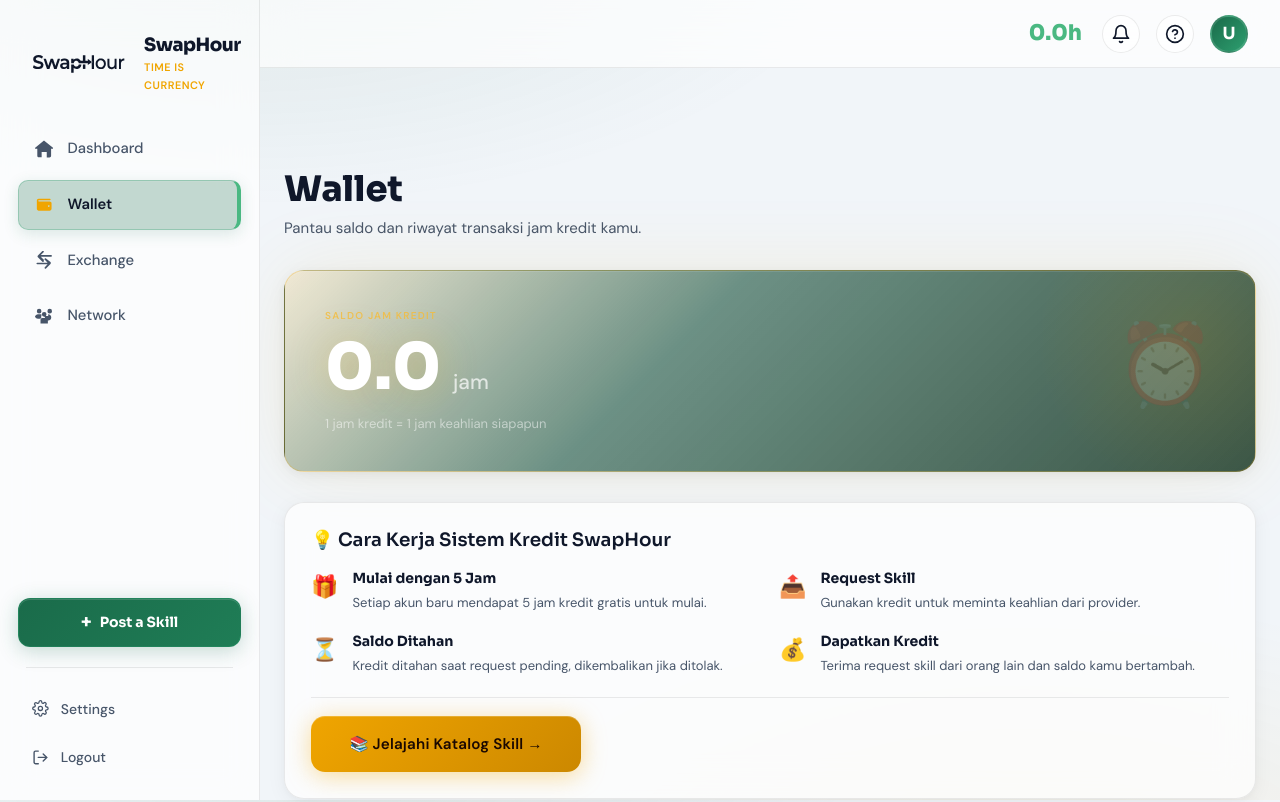
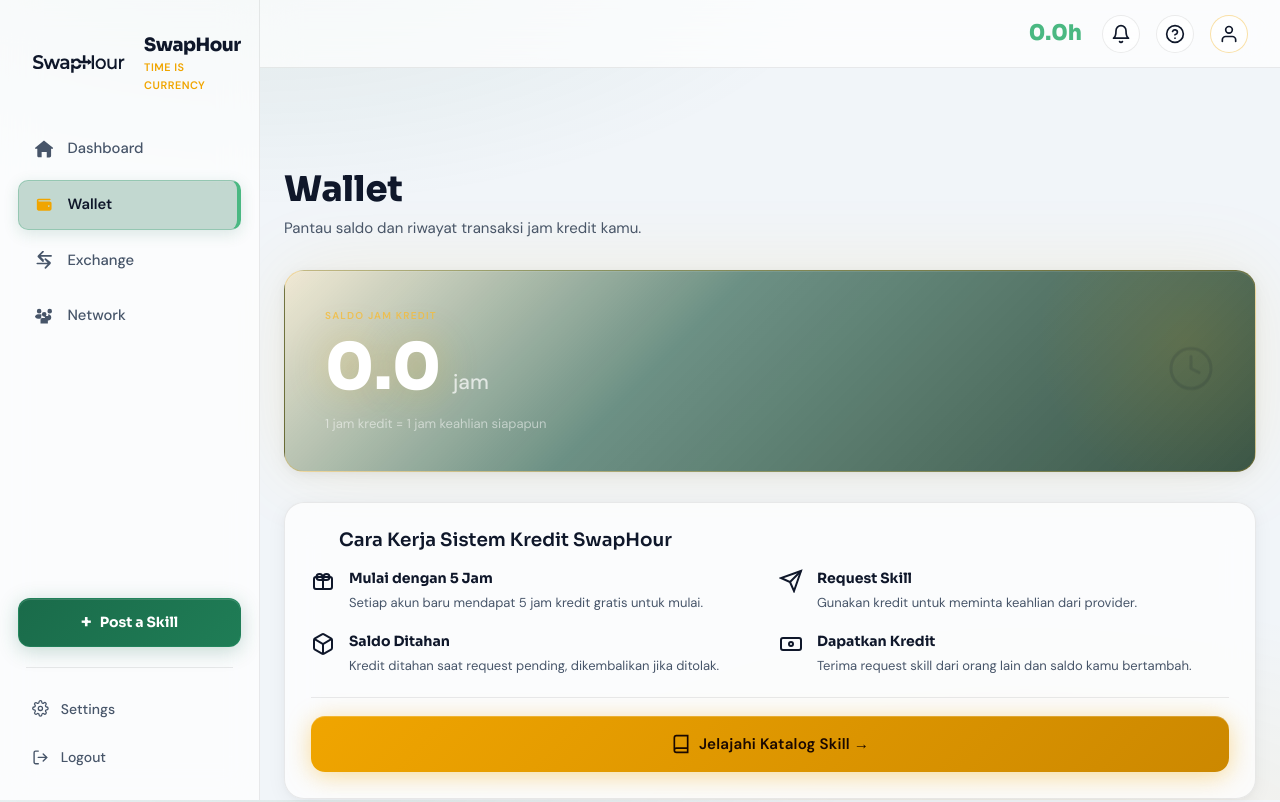
Before and after one commit to thanksman25/SwapHour, a React (Vite) app in the folder frontend/swaphour-frontend/: page /wallet in a window 1280 px wide. Shown: the top 802 px of the page. Built offline with nearby package versions, Linux system fonts and the light colour scheme; no server answers; sample sign-in values are in the browser's storage.

Commit message:
fix(ui): replace emojis with SVGs in wallet, fix broken avatar icon

```diff
--- a/frontend/swaphour-frontend/src/components/layout/Header.tsx
+++ b/frontend/swaphour-frontend/src/components/layout/Header.tsx
@@ -5,6 +5,7 @@ import { clearAuth } from "../../lib/auth";
 import apiClient from "../../lib/apiClient";
 import type { User, Notification } from "../../types";
 import NotifBadge from "../ui/NotifBadge";
+import Logo from "../ui/Logo";
 import "./Header.css";
 
 function fetchProfile(): Promise<User> {
@@ -23,6 +24,7 @@ export default function Header() {
   const navigate = useNavigate();
   const headerRef = useRef<HTMLDivElement>(null);
   const [dropdownOpen, setDropdownOpen] = useState(false);
+  const [imgError, setImgError] = useState(false);
 
   const { data: profile } = useQuery({
     queryKey: ["profile"],
@@ -93,12 +95,12 @@ export default function Header() {
             className="header__avatar-btn"
             onClick={() => setDropdownOpen(!dropdownOpen)}
             title="Menu Akun"
+            style={{ display: 'flex', alignItems: 'center', justifyContent: 'center', background: 'var(--glass-bg)', border: '1px solid var(--glass-border-gold)', color: 'var(--color-gold)' }}
           >
-            {profile?.avatar_url ? (
-              <img src={profile.avatar_url} alt={profile.name} className="header__avatar-img" />
-            ) : (
-              <div className="header__avatar-placeholder">{userInitial}</div>
-            )}
+            <svg width="20" height="20" viewBox="0 0 24 24" fill="none" stroke="currentColor" strokeWidth="2" strokeLinecap="round" strokeLinejoin="round">
+              <path d="M20 21v-2a4 4 0 0 0-4-4H8a4 4 0 0 0-4 4v2"></path>
+              <circle cx="12" cy="7" r="4"></circle>
+            </svg>
           </button>
 
           {/* Account Dropdown Menu */}
--- a/frontend/swaphour-frontend/src/pages/Wallet.tsx
+++ b/frontend/swaphour-frontend/src/pages/Wallet.tsx
@@ -17,11 +17,11 @@ function fetchTransactions(): Promise<WalletTransaction[]> {
     .catch(() => []); // Endpoint mungkin belum ada
 }
 
-const TX_TYPE_MAP: Record<string, { label: string; icon: string; color: string }> = {
-  credit:  { label: 'Kredit Masuk',    icon: '⬆',  color: 'var(--color-completed)' },
-  debit:   { label: 'Debit Keluar',    icon: '⬇',  color: 'var(--color-rejected)'  },
-  hold:    { label: 'Saldo Ditahan',   icon: '⏳', color: 'var(--color-pending)'   },
-  release: { label: 'Saldo Dilepas',   icon: '↩',  color: 'var(--color-active)'    },
+const TX_TYPE_MAP: Record<string, { label: string; icon: React.ReactNode; color: string }> = {
+  credit:  { label: 'Kredit Masuk',    icon: <svg width="1em" height="1em" viewBox="0 0 24 24" fill="none" stroke="currentColor" strokeWidth="2"><path d="M12 19V5M5 12l7-7 7 7"/></svg>,  color: 'var(--color-completed)' },
+  debit:   { label: 'Debit Keluar',    icon: <svg width="1em" height="1em" viewBox="0 0 24 24" fill="none" stroke="currentColor" strokeWidth="2"><path d="M12 5v14M19 12l-7 7-7-7"/></svg>,  color: 'var(--color-rejected)'  },
+  hold:    { label: 'Saldo Ditahan',   icon: <svg width="1em" height="1em" viewBox="0 0 24 24" fill="none" stroke="currentColor" strokeWidth="2"><circle cx="12" cy="12" r="10"/><polyline points="12 6 12 12 15 15"/></svg>, color: 'var(--color-pending)'   },
+  release: { label: 'Saldo Dilepas',   icon: <svg width="1em" height="1em" viewBox="0 0 24 24" fill="none" stroke="currentColor" strokeWidth="2"><path d="M3 12a9 9 0 1 0 9-9 9.75 9.75 0 0 0-6.74 2.74L3 8"/><path d="M3 3v5h5"/></svg>,  color: 'var(--color-active)'    },
 };
 
 function formatDate(str: string) {
@@ -125,22 +125,32 @@ export default function Wallet() {
               1 jam kredit = 1 jam keahlian siapapun
             </p>
           </div>
-          <div className="wallet-balance-card__icon">⏰</div>
+          <div className="wallet-balance-card__icon">
+            <svg width="48" height="48" viewBox="0 0 24 24" fill="none" stroke="currentColor" strokeWidth="1.5" strokeLinecap="round" strokeLinejoin="round" style={{ opacity: 0.8 }}>
+              <circle cx="12" cy="12" r="10"></circle>
+              <polyline points="12 6 12 12 16 14"></polyline>
+            </svg>
+          </div>
         </div>
       </div>
 
       {/* How it works */}
       <div className="wallet-info card">
-        <h3 style={{ marginBottom: 16 }}>💡 Cara Kerja Sistem Kredit SwapHour</h3>
+        <h3 style={{ marginBottom: 16, display: 'flex', alignItems: 'center', gap: 8 }}>
+          <svg width="20" height="20" viewBox="0 0 24 24" fill="none" stroke="var(--color-gold)" strokeWidth="2" strokeLinecap="round" strokeLinejoin="round">
+            <path d="M9 18h6" /><path d="M10 22h4" /><path d="M12 2v1" /><path d="M12 7a5 5 0 1 1-4.9 6" />
+          </svg>
+          Cara Kerja Sistem Kredit SwapHour
+        </h3>
         <div className="wallet-info__grid">
           {[
-            { icon: '🎁', title: 'Mulai dengan 5 Jam', desc: 'Setiap akun baru mendapat 5 jam kredit gratis untuk mulai.' },
-            { icon: '📤', title: 'Request Skill', desc: 'Gunakan kredit untuk meminta keahlian dari provider.' },
-            { icon: '⏳', title: 'Saldo Ditahan', desc: 'Kredit ditahan saat request pending, dikembalikan jika ditolak.' },
-            { icon: '💰', title: 'Dapatkan Kredit', desc: 'Terima request skill dari orang lain dan saldo kamu bertambah.' },
+            { icon: <svg width="24" height="24" viewBox="0 0 24 24" fill="none" stroke="currentColor" strokeWidth="2"><rect x="3" y="8" width="18" height="12" rx="2"/><path d="M12 8v12"/><path d="M11.5 8c0-3-3-3-3-3s-3 0-3 3 3 3 3 3h3v-3z"/><path d="M12.5 8c0-3 3-3 3-3s3 0 3 3-3 3-3 3h-3v-3z"/></svg>, title: 'Mulai dengan 5 Jam', desc: 'Setiap akun baru mendapat 5 jam kredit gratis untuk mulai.' },
+            { icon: <svg width="24" height="24" viewBox="0 0 24 24" fill="none" stroke="currentColor" strokeWidth="2"><path d="M22 2L11 13"/><path d="M22 2L15 22L11 13L2 9L22 2z"/></svg>, title: 'Request Skill', desc: 'Gunakan kredit untuk meminta keahlian dari provider.' },
+            { icon: <svg width="24" height="24" viewBox="0 0 24 24" fill="none" stroke="currentColor" strokeWidth="2"><path d="M21 16V8a2 2 0 0 0-1-1.73l-7-4a2 2 0 0 0-2 0l-7 4A2 2 0 0 0 3 8v8a2 2 0 0 0 1 1.73l7 4a2 2 0 0 0 2 0l7-4A2 2 0 0 0 21 16z"/><polyline points="3.27 6.96 12 12.01 20.73 6.96"/><line x1="12" y1="22.08" x2="12" y2="12"/></svg>, title: 'Saldo Ditahan', desc: 'Kredit ditahan saat request pending, dikembalikan jika ditolak.' },
+            { icon: <svg width="24" height="24" viewBox="0 0 24 24" fill="none" stroke="currentColor" strokeWidth="2"><rect x="2" y="6" width="20" height="12" rx="2"/><circle cx="12" cy="12" r="2"/><path d="M6 12h.01M18 12h.01"/></svg>, title: 'Dapatkan Kredit', desc: 'Terima request skill dari orang lain dan saldo kamu bertambah.' },
           ].map((item) => (
             <div key={item.title} className="info-item">
-              <span className="info-item__icon">{item.icon}</span>
+              <span className="info-item__icon" style={{ display: 'flex', alignItems: 'center' }}>{item.icon}</span>
               <div>
                 <div className="info-item__title">{item.title}</div>
                 <div className="info-item__desc text-muted">{item.desc}</div>
@@ -149,8 +159,9 @@ export default function Wallet() {
           ))}
         </div>
         <div className="wallet-info__cta">
-          <Link to="/skills" className="btn btn-primary">
-            📚 Jelajahi Katalog Skill →
+          <Link to="/skills" className="btn btn-primary" style={{ display: 'flex', alignItems: 'center', gap: 8 }}>
+            <svg width="20" height="20" viewBox="0 0 24 24" fill="none" stroke="currentColor" strokeWidth="2"><path d="M4 19.5v-15A2.5 2.5 0 0 1 6.5 2H20v20H6.5a2.5 2.5 0 0 1 0-5H20"/></svg>
+            Jelajahi Katalog Skill →
           </Link>
         </div>
       </div>
@@ -167,7 +178,9 @@ export default function Wallet() {
             </div>
           ) : transactions.length === 0 ? (
             <div className="empty-state">
-              <span className="empty-icon">📋</span>
+              <span className="empty-icon" style={{ display: 'flex', justifyContent: 'center' }}>
+                <svg width="48" height="48" viewBox="0 0 24 24" fill="none" stroke="currentColor" strokeWidth="1.5"><path d="M14 2H6a2 2 0 0 0-2 2v16a2 2 0 0 0 2 2h12a2 2 0 0 0 2-2V8z"/><polyline points="14 2 14 8 20 8"/><line x1="16" y1="13" x2="8" y2="13"/><line x1="16" y1="17" x2="8" y2="17"/><polyline points="10 9 9 9 8 9"/></svg>
+              </span>
               <h3>Belum ada riwayat transaksi</h3>
               <p className="text-muted">Transaksi akan muncul di sini setelah kamu mulai swap.</p>
             </div>
```
Also changed, not shown: 1 other file (tests, documents, lock files or other folders).
